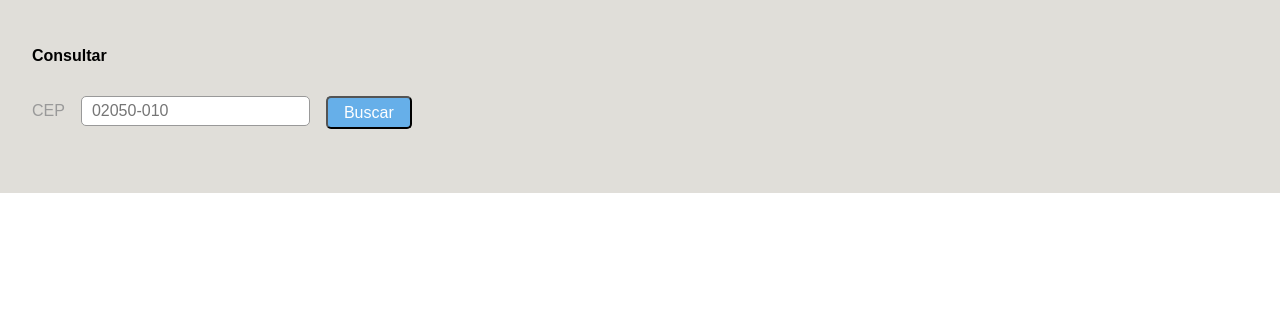
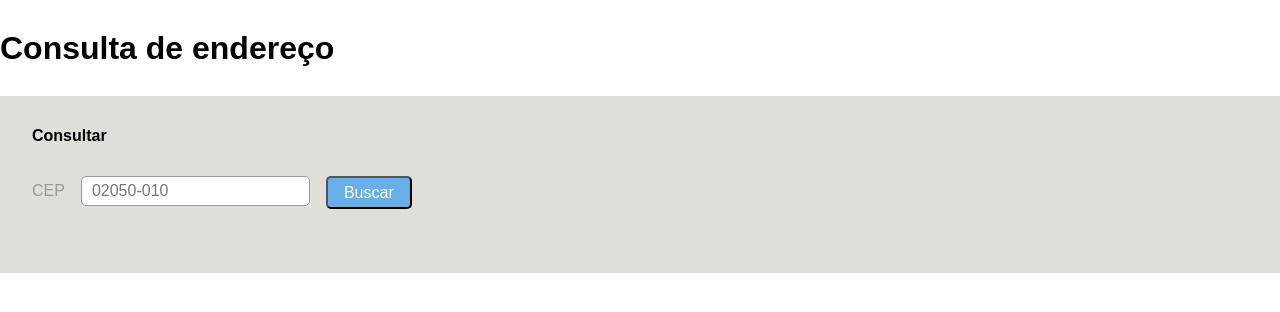
Before and after one commit to marcelorl/consulta-cep, a React (Create React App) app: page / in a window 1280 px wide. Shown: the top 312 px of the page. Built offline with nearby package versions, Linux system fonts and the light colour scheme; no server answers.

Commit message:
chore: restructured files and few more side configs

```diff
--- a/package.json
+++ b/package.json
@@ -22,6 +22,7 @@
     "standard": "^12.0.1"
   },
   "scripts": {
+    "preinstall": "cp -n .env.local.example .env.local || true",
     "start": "react-scripts start",
     "build": "react-scripts build",
     "test": "react-scripts test",
--- a/src/components/atoms/SearchField/SearchField.tsx
+++ b/src/components/atoms/SearchField/SearchField.tsx
@@ -14,6 +14,6 @@ const SearchFieldWrapper = styled.input`
 `
 
 const SearchField = ({ id }: ISearchField) =>
-  <SearchFieldWrapper placeholder="02050-010" id={id} />
+  <SearchFieldWrapper placeholder="02050-010" id={id} required />
 
 export default SearchField
--- /dev/null
+++ b/src/components/molecules/FormSearchContainer/FormSearchContainer.tsx
@@ -0,0 +1,41 @@
+import React from 'react'
+import styled from 'styled-components'
+
+import Button from '../../atoms/Button'
+import SearchField from '../../atoms/SearchField'
+
+const FormSearchContainerWrapper = styled.form`
+  background: ${props => props.theme.colors.gainsboro};
+  padding: 2rem 2rem 4rem;
+  width: 100%;
+`
+
+const FormSearchFieldWrapperLabel = styled.div`
+  font-weight: 600;
+  margin-bottom: 2rem;
+`
+
+const SearchBar = styled.div`
+  color: ${props => props.theme.colors.darkgray};
+  display: flex;
+`
+
+const LabelWrapper = styled.label`
+  > * {
+    margin-right: 1rem;
+  }
+`
+
+const FormSearchContainer = () =>
+  <FormSearchContainerWrapper>
+    <FormSearchFieldWrapperLabel>Consultar</FormSearchFieldWrapperLabel>
+    <SearchBar>
+      <LabelWrapper htmlFor="search-field">
+        <span>CEP</span>
+        <SearchField id="search-field" />
+      </LabelWrapper>
+      <Button />
+    </SearchBar>
+  </FormSearchContainerWrapper>
+
+export default FormSearchContainer
--- /dev/null
+++ b/src/components/molecules/FormSearchContainer/package.json
@@ -0,0 +1,4 @@
+{
+    "name": "FormSearchContainer",
+    "main": "./FormSearchContainer"
+}
--- a/src/components/templates/App/App.template.tsx
+++ b/src/components/templates/App/App.template.tsx
@@ -2,30 +2,16 @@ import React, { Fragment } from 'react'
 import styled from 'styled-components'
 
 import { Store } from '../../../Store'
-import Button from '../../atoms/Button'
-import SearchField from '../../atoms/SearchField'
+import FormSearchContainer from '../../molecules/FormSearchContainer'
 
-const FormSearchFieldWrapper = styled.form`
-  background: ${props => props.theme.colors.gainsboro};
+const App = styled.div`
   font-family: arial;
-  padding: 3rem 2rem 4rem;
-  width: 100%;
 `
 
-const FormSearchFieldWrapperLabel = styled.div`
-  font-weight: 600;
-  margin-bottom: 2rem;
-`
-
-const SearchBar = styled.div`
-  color: ${props => props.theme.colors.darkgray};
-  display: flex;
-`
-
-const LabelWrapper = styled.label`
-  > * {
-    margin-right: 1rem;
-  }
+const Title = styled.h1`
+  font-size: 2rem;
+  font-weight: bold;
+  padding: 2rem 0;
 `
 
 const AppTemplate = () => {
@@ -47,18 +33,10 @@ const AppTemplate = () => {
   })
 
   return (
-    <Fragment>
-      <FormSearchFieldWrapper>
-        <FormSearchFieldWrapperLabel>Consultar</FormSearchFieldWrapperLabel>
-        <SearchBar>
-          <LabelWrapper htmlFor="search-field">
-            <span>CEP</span>
-            <SearchField id="search-field" />
-          </LabelWrapper>
-          <Button />
-        </SearchBar>
-      </FormSearchFieldWrapper>
-    </Fragment>
+    <App>
+      <Title>Consulta de endereço</Title>
+      <FormSearchContainer />
+    </App>
   )
 }
 
```
Also changed, not shown: 2 other files (tests, documents, lock files or other folders).
